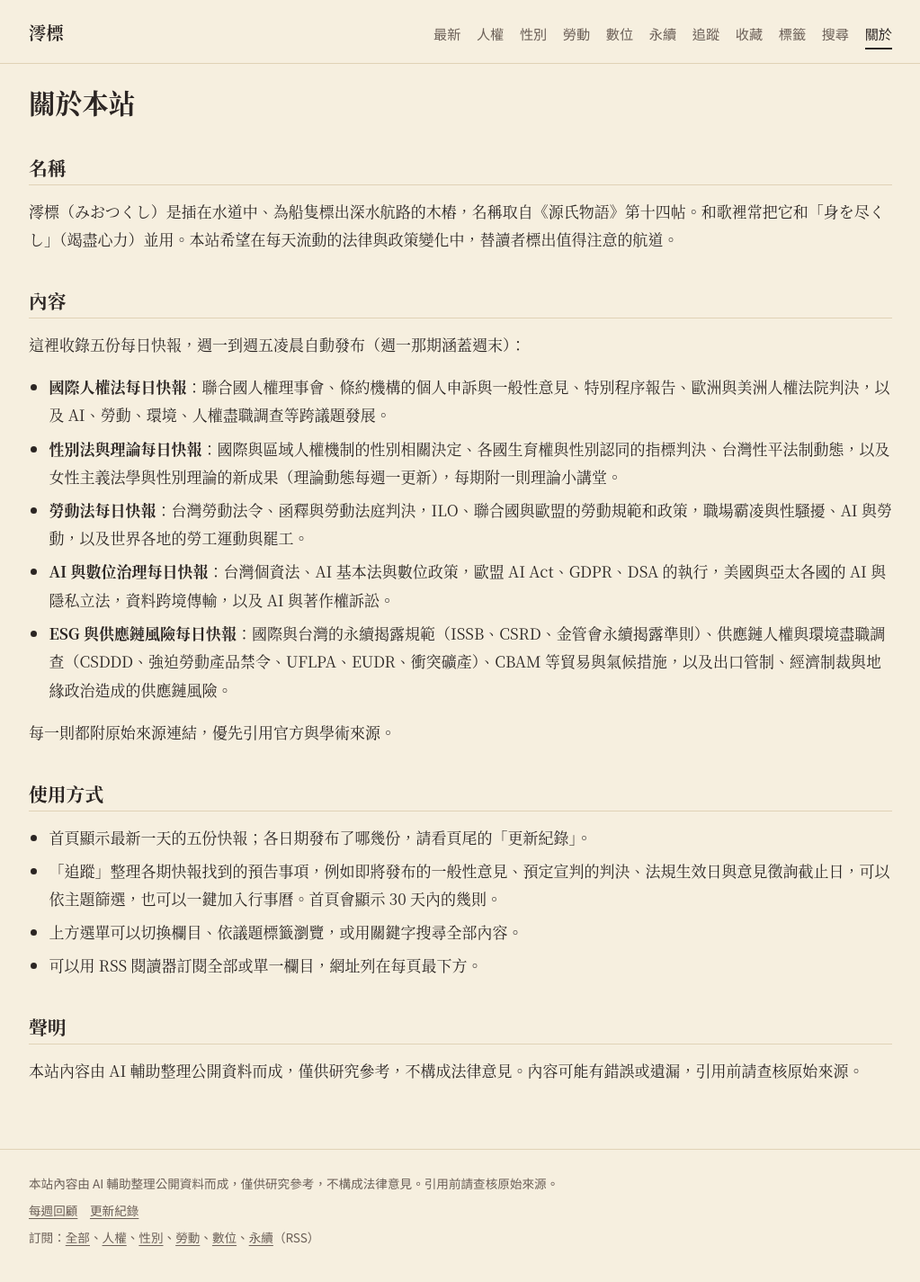
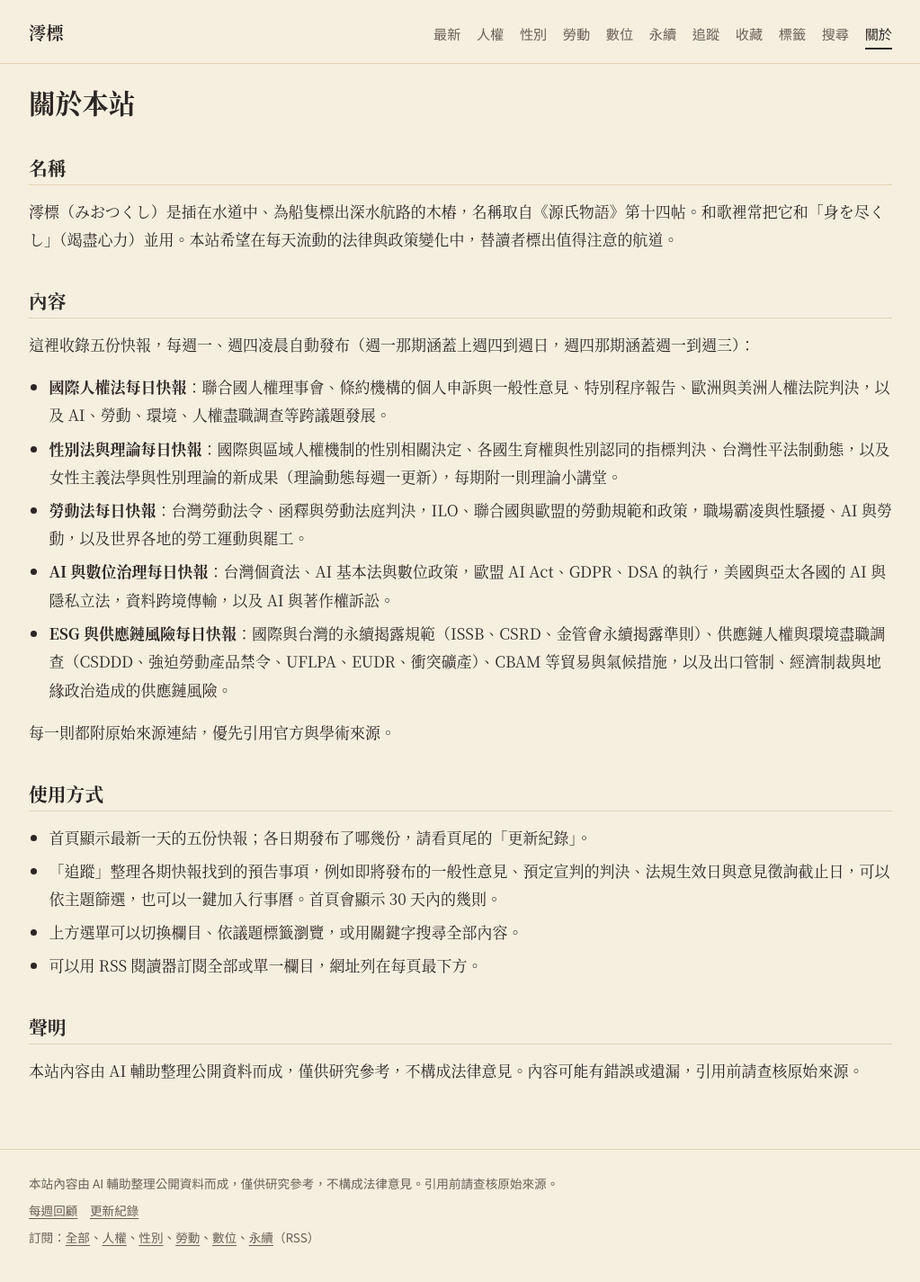
Before and after one commit to chadfan1004/Newsletter-for-international-human-rights-law-gender-theory-and-labour-law, a Jekyll site: the page built from about.md, in a window 1280 px wide. Shown: the whole page at 90% size, without its empty margins (128-1151 px from the left). Built offline with Jekyll 4.4.1, drawn with Linux system fonts in a browser that asks for light colours.

Commit message:
改為每週一、週四發布：更新網站說明文字
Co-Authored-By: Claude Opus 5.5 <noreply@anthropic.com>
Claude-Session: https://claude.ai/code/session_01FSbXdJEiLZof4dLYJ2WApi

```diff
--- a/_config.yml
+++ b/_config.yml
@@ -1,5 +1,5 @@
 title: 澪標
-description: 週一到週五整理國際人權法、性別法與理論、勞動法、AI 與數位治理、ESG 與供應鏈風險的新發展，附原始來源。
+description: 每週一、週四整理國際人權法、性別法與理論、勞動法、AI 與數位治理、ESG 與供應鏈風險的新發展，附原始來源。
 lang: zh-Hant
 timezone: Asia/Taipei
 permalink: /:categories/:year-:month-:day/
--- a/about.md
+++ b/about.md
@@ -13,7 +13,7 @@ permalink: /about/
 
 ## 內容
 
-這裡收錄五份每日快報，週一到週五凌晨自動發布（週一那期涵蓋週末）：
+這裡收錄五份快報，每週一、週四凌晨自動發布（週一那期涵蓋上週四到週日，週四那期涵蓋週一到週三）：
 
 - **國際人權法每日快報**：聯合國人權理事會、條約機構的個人申訴與一般性意見、特別程序報告、歐洲與美洲人權法院判決，以及 AI、勞動、環境、人權盡職調查等跨議題發展。
 - **性別法與理論每日快報**：國際與區域人權機制的性別相關決定、各國生育權與性別認同的指標判決、台灣性平法制動態，以及女性主義法學與性別理論的新成果（理論動態每週一更新），每期附一則理論小講堂。
--- a/index.html
+++ b/index.html
@@ -8,7 +8,7 @@ title: 澪標
   <div class="hero-text">
     <h1 id="hero-h" class="hero-title"><ruby>澪標<rt>みおつくし</rt></ruby></h1>
     <p class="hero-origin">典出《源氏物語》第十四帖〈澪標〉。澪標是插在水道中、為船隻標出深水航路的木樁。</p>
-    <p class="hero-sub">國際人權法、性別法與理論、勞動法、AI 與數位治理、ESG 與供應鏈風險的每日動態</p>
+    <p class="hero-sub">國際人權法、性別法與理論、勞動法、AI 與數位治理、ESG 與供應鏈風險的最新動態</p>
   </div>
   {%- if days.size > 0 %}
   {%- assign d0 = days.first.items.first.date -%}
@@ -20,7 +20,7 @@ title: 澪標
 {%- if days.size == 0 %}
 <section class="empty">
   <h2>第一期還在路上</h2>
-  <p>週一到週五凌晨，五份快報會自動發布到這裡。</p>
+  <p>每週一、週四凌晨，五份快報會自動發布到這裡。</p>
 </section>
 {%- else %}
 {%- assign today = days.first %}
```
Also changed, not shown: README.md.
